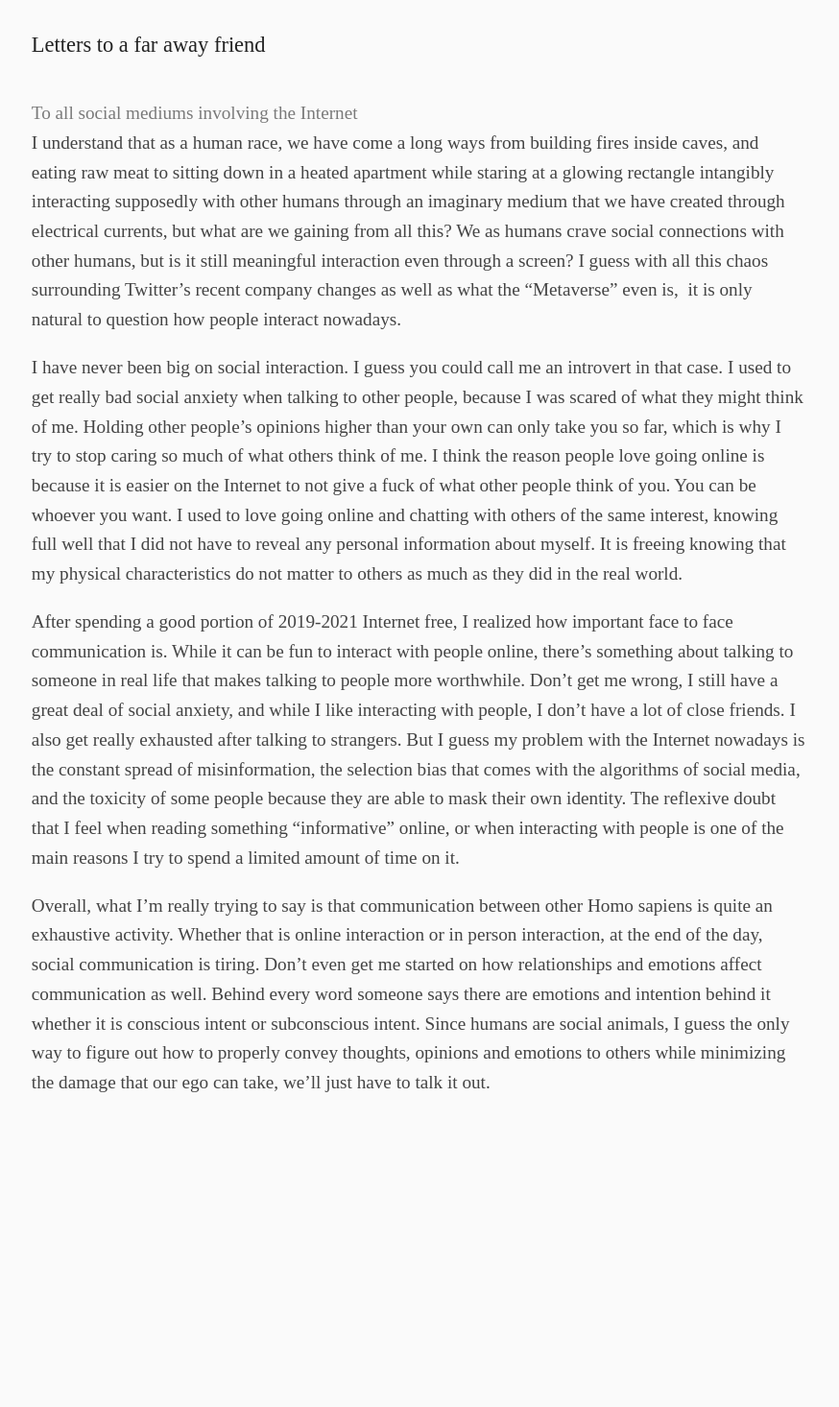
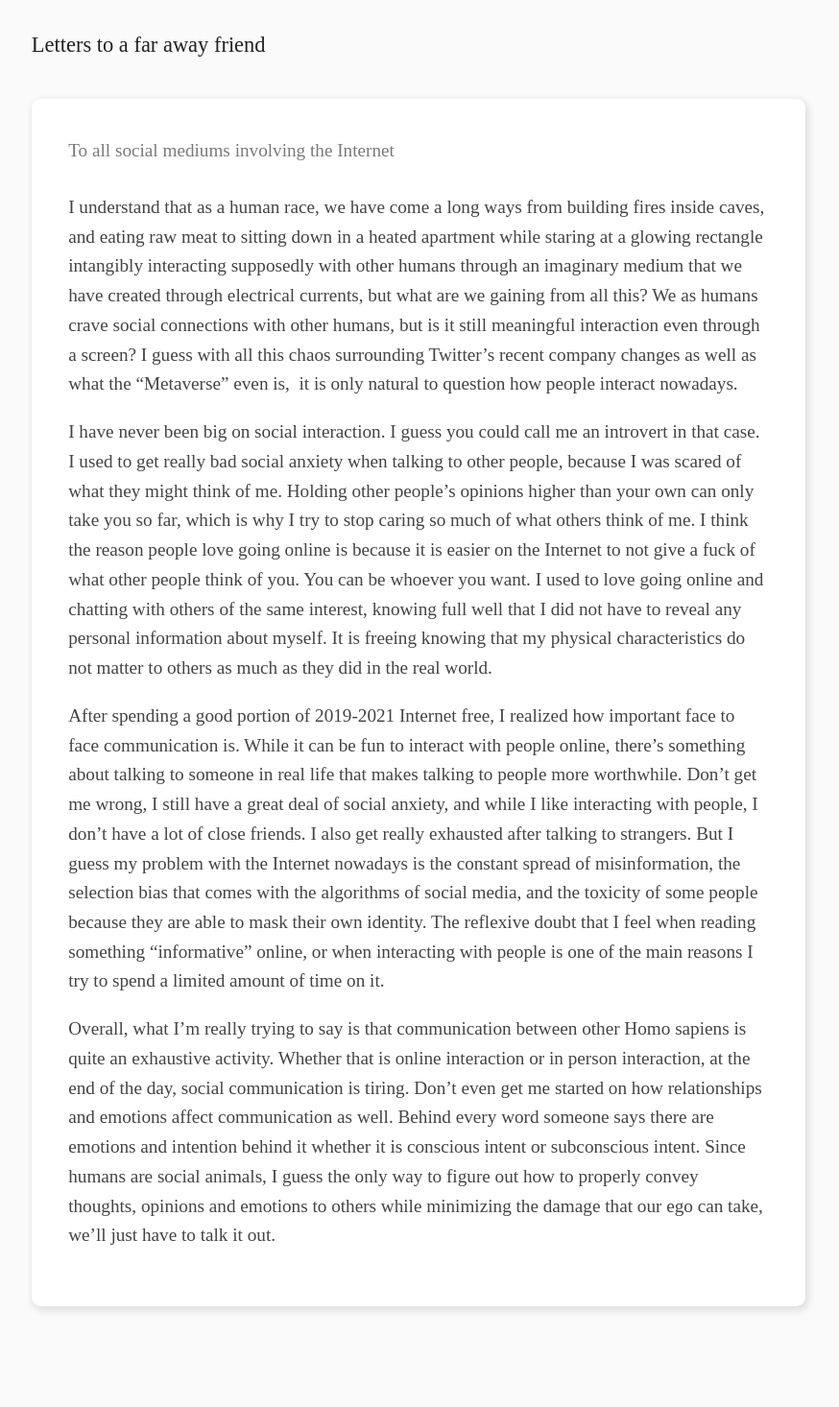
Before and after one commit to exkcd/blag, a Jekyll site: the page built from _posts/2022-12-04-the-social-dilemma.md, in a window 1280 px wide. Shown: the whole page at 96% size, without its empty margins (204-1078 px from the left). Built offline with Jekyll 4.4.1, drawn with Linux system fonts in a browser that asks for light colours; before the commit the page ends 1249 px from its top, so only the background shows below that.

Commit message:
Added some stylistic elements
Added padding to .post, and added --gutter back to .post-des

```diff
--- a/assets/rey.css
+++ b/assets/rey.css
@@ -104,12 +104,17 @@ a:hover {
 
 .post {
   position: relative;
+  padding: 2em;
+  background-color: #fff;
+  border-radius: 0.5em;
+  box-shadow: 2px 3px 7px 2px rgba(0, 0, 0, .1);
   margin-bottom: 4rem;
 }
 
 .post-des {
   display: block;
   color: var(--secondary-color);
+  margin-bottom: var(--gutter);
 }
 
 
```
Also changed, not shown: 1 other file.
